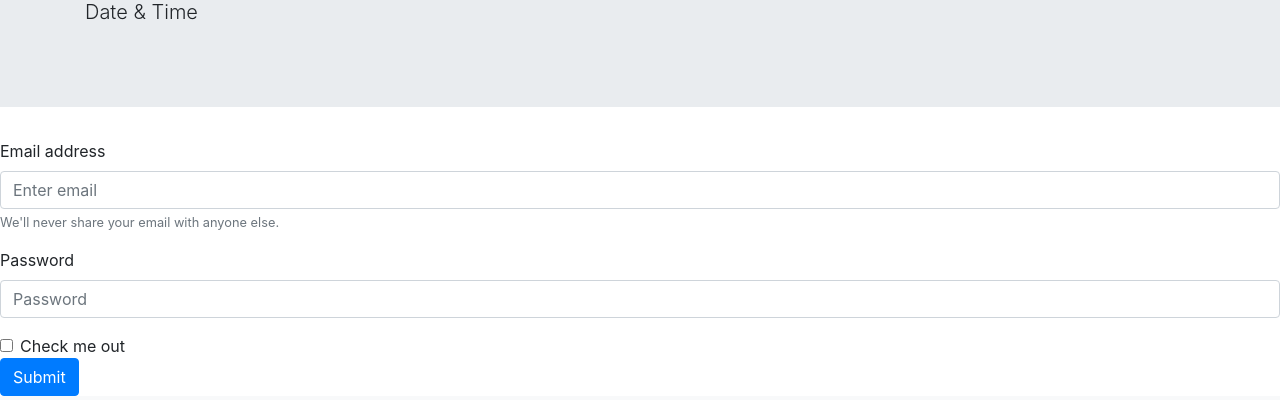
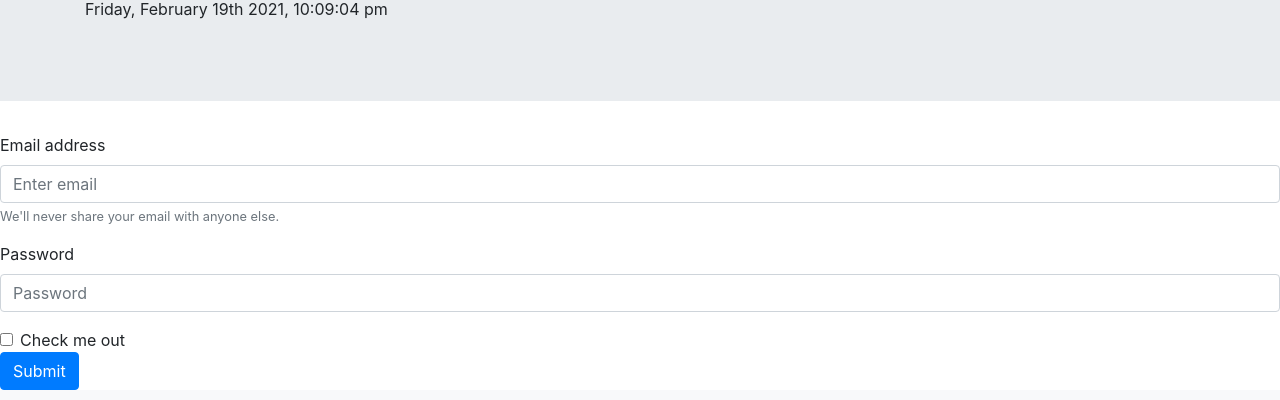
Before and after one commit to Sharon1106/project-tracker, a plain HTML site: page index.html in a window 1280 px wide. Shown: the part 142-542 px from the top of the page. Drawn offline with nearby package versions, Linux system fonts and the light colour scheme.

Commit message:
added time and date

```diff
--- a/assets/js/script.js
+++ b/assets/js/script.js
@@ -0,0 +1,4 @@
+
+// Displays todays day and time on screen
+var today = moment();
+$("#lead").text(today.format("dddd, MMMM Do YYYY, h:mm:ss a"));
--- a/index.html
+++ b/index.html
@@ -14,7 +14,7 @@
     <div class="jumbotron jumbotron-fluid">
         <div class="container">
           <h1 class="display-4">Project Tracker</h1>
-          <p class="lead">Date & Time</p>
+          <p id = "lead"></p>
         </div>
       </div>
 
```
